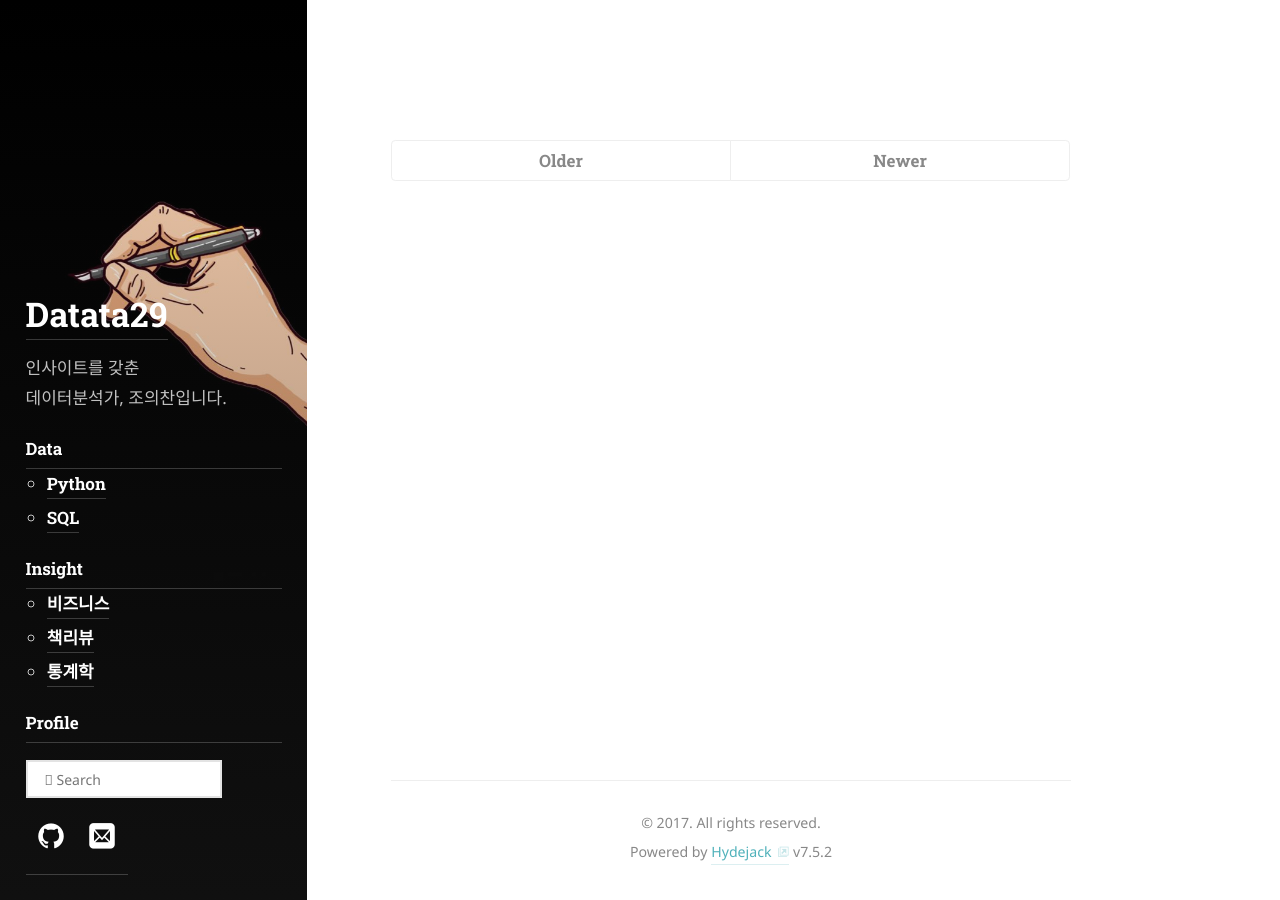
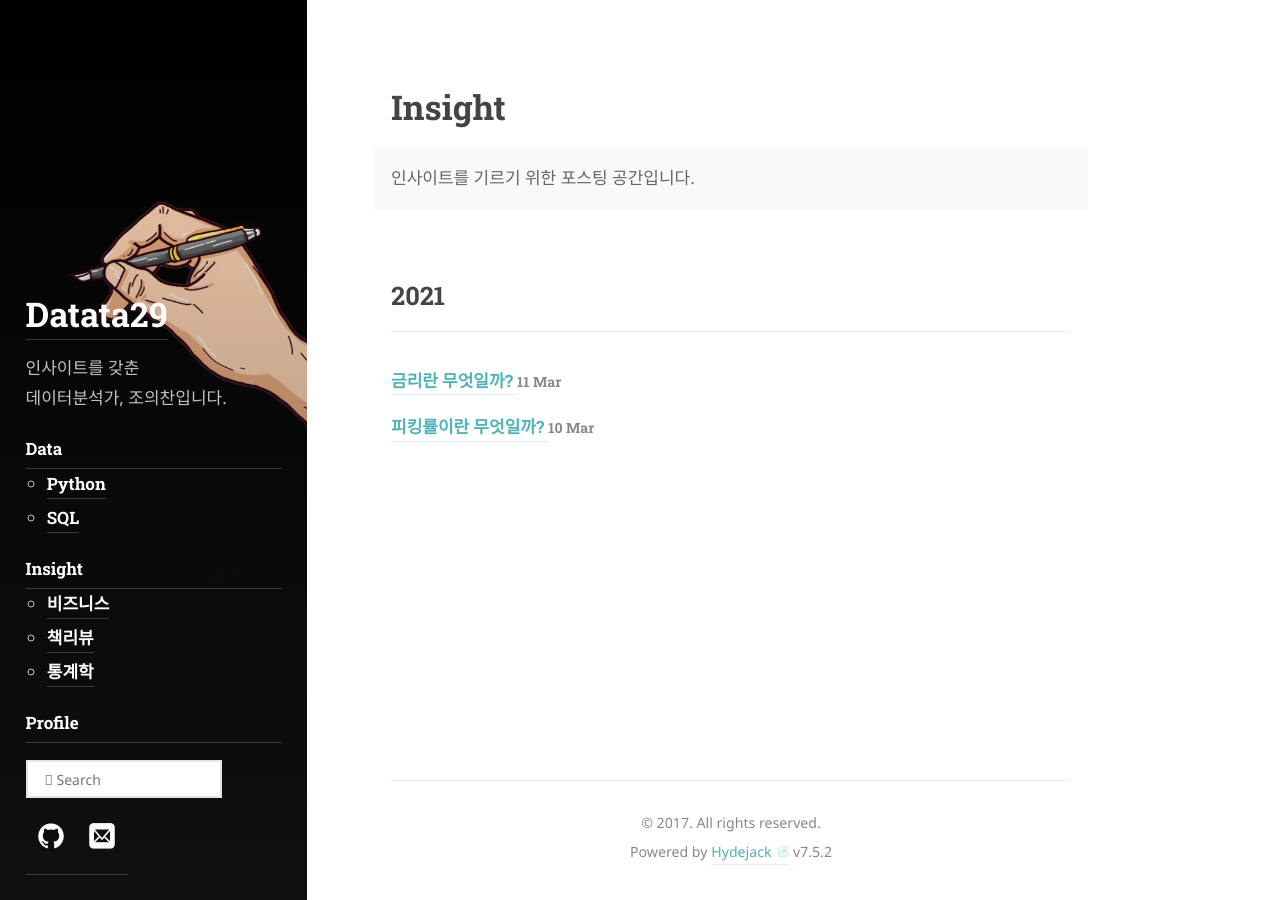
Before and after one commit to datata29/datata29.github.io, a Jekyll site: the page built from _featured_categories/Insight.md, in a window 1280 px wide and 900 px high. Built offline with Jekyll 4.4.1, drawn with Linux system fonts in a browser that asks for light colours; nearby versions of some CDN libraries; some web fonts are replaced; some of the changed lines change nothing that is shown.

Commit message:
recovery

```diff
--- a/_featured_categories/Insight.md
+++ b/_featured_categories/Insight.md
@@ -1,5 +1,5 @@
 ---
-layout: category
+layout: list
 title: Insight
 slug: insight
 menu: true
--- a/_layouts/category.html
+++ /dev/null
@@ -1,17 +0,0 @@
----
-layout: base
----
-
-
-{% assign category = site.featured_categories | where: "slug", page.slug | first %}
-
-{% assign tag = site.featured_tags | where: "category", page.slug %}
-
-{% for t in categories %}
-{% assign posts = site.categories[t.slug] %}
-    {% for post in paginator.posts %}
-        {% include post.html post=post link_title=true excerpt=true %}
-    {% endfor %}
-{% endfor %}
-
-{% include pagination.html %}
```
